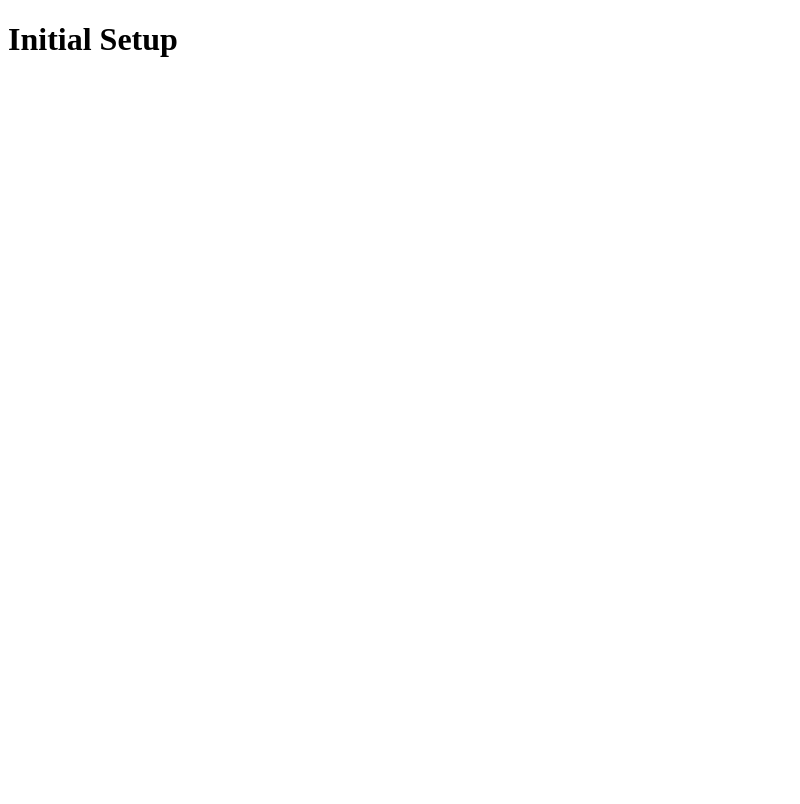
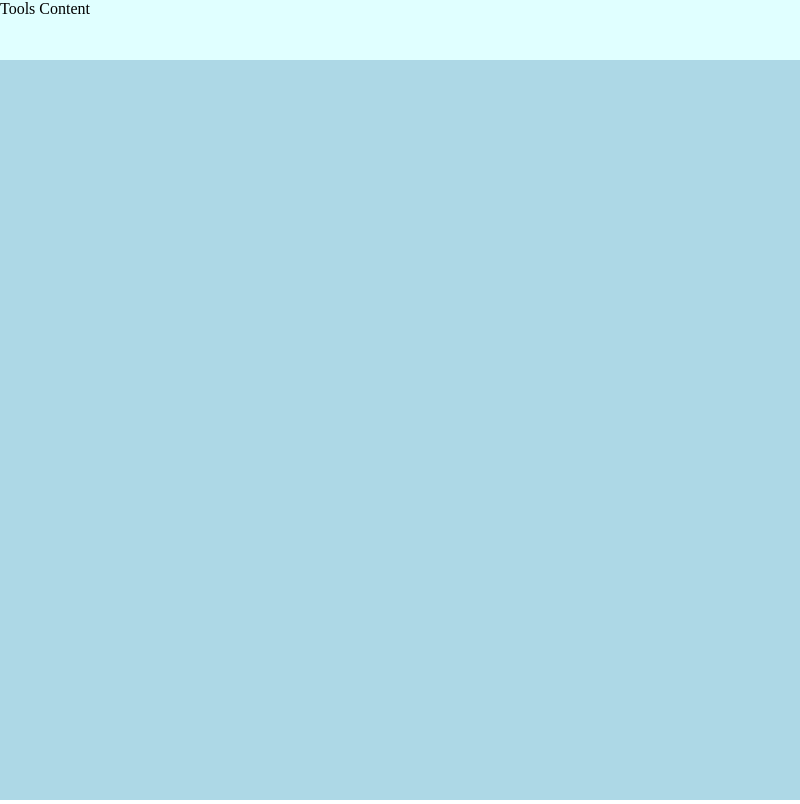
Before and after one commit to vishvjit20/WhiteBoard, an Electron app: page public/index.html in a window 800 px wide. Drawn offline with Linux system fonts and the light colour scheme.

Commit message:
drawing on canvas using mouse

```diff
--- a/main.js
+++ b/main.js
@@ -9,9 +9,10 @@ function createWindow() {
     },
   });
 
-  mainWindow.loadFile("index.html").then(function () {
+  mainWindow.loadFile("public/index.html").then(function () {
     mainWindow.webContents.openDevTools();
     mainWindow.maximize();
+    mainWindow.removeMenu();
   });
 }
 
--- a/index.html
+++ b/public/index.html
@@ -8,7 +8,10 @@
     <link rel="stylesheet" href="style.css" />
   </head>
   <body>
-    <h1>Initial Setup</h1>
+    <div class="tools-content">Tools Content</div>
+    <div class="canvas-content">
+      <canvas id="canvas"></canvas>
+    </div>
     <script src="script.js"></script>
   </body>
 </html>
--- /dev/null
+++ b/public/script.js
@@ -0,0 +1,31 @@
+let canvas = document.querySelector("#canvas");
+
+let { top: canvasTop } = canvas.getBoundingClientRect();
+
+canvas.height = window.innerHeight - canvasTop;
+canvas.width = window.innerWidth;
+
+window.addEventListener("resize", function () {
+  canvas.height = window.innerHeight - canvasTop;
+  canvas.width = window.innerWidth;
+});
+
+let ctx = canvas.getContext("2d");
+let isMouseDown = false;
+
+canvas.addEventListener("mousedown", function (e) {
+  isMouseDown = true;
+  ctx.beginPath();
+  ctx.moveTo(e.clientX, e.clientY - canvasTop);
+});
+
+canvas.addEventListener("mousemove", function (e) {
+  if (isMouseDown) {
+    ctx.lineTo(e.clientX, e.clientY - canvasTop);
+    ctx.stroke();
+  }
+});
+
+canvas.addEventListener("mouseup", function (e) {
+  isMouseDown = false;
+});
--- /dev/null
+++ b/public/style.css
@@ -0,0 +1,20 @@
+* {
+  box-sizing: border-box;
+  margin: 0;
+  padding: 0;
+}
+
+.tools-content {
+  background-color: lightcyan;
+  height: 60px;
+}
+
+.canvas-content {
+  /* width: 100%; */
+  /* height: calc(100vh - 60px); */
+  overflow: hidden;
+}
+
+#canvas {
+  background: lightblue;
+}
```
Also changed, not shown: script.js (deleted), style.css (deleted).
